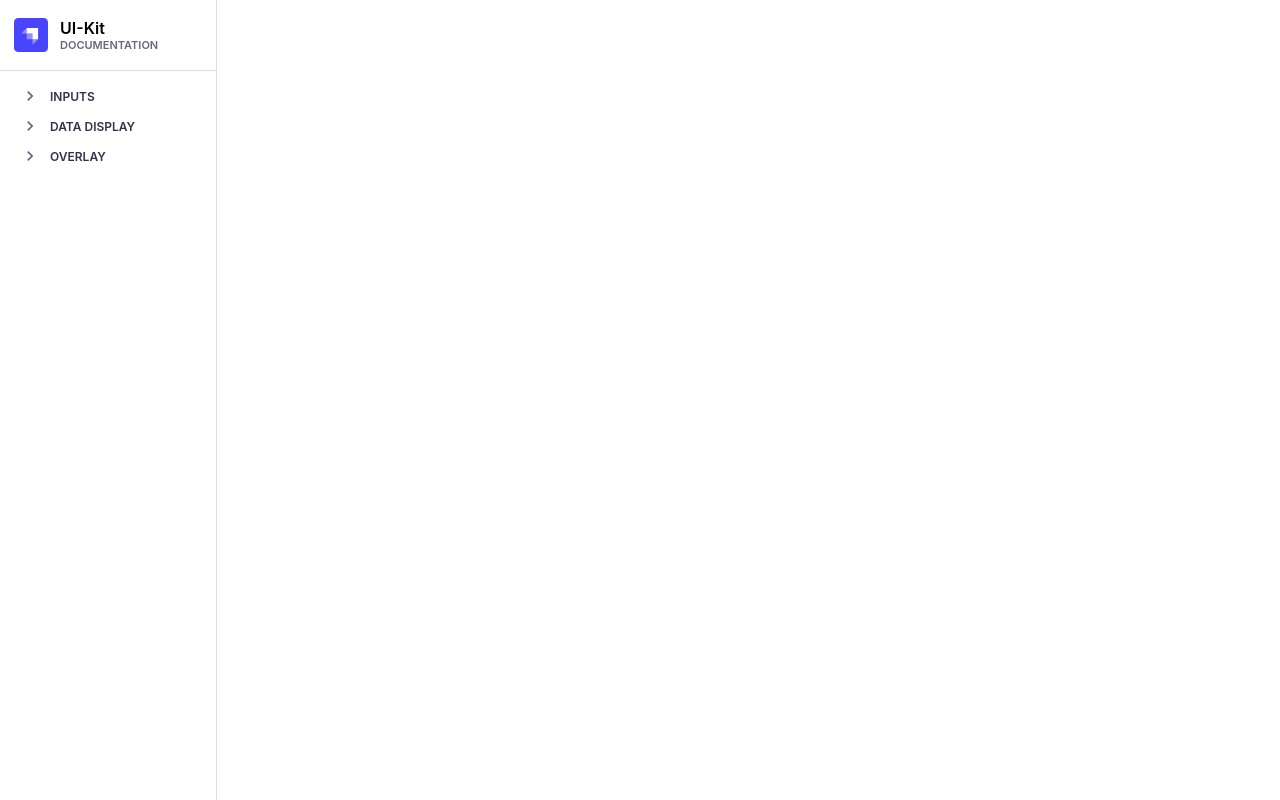
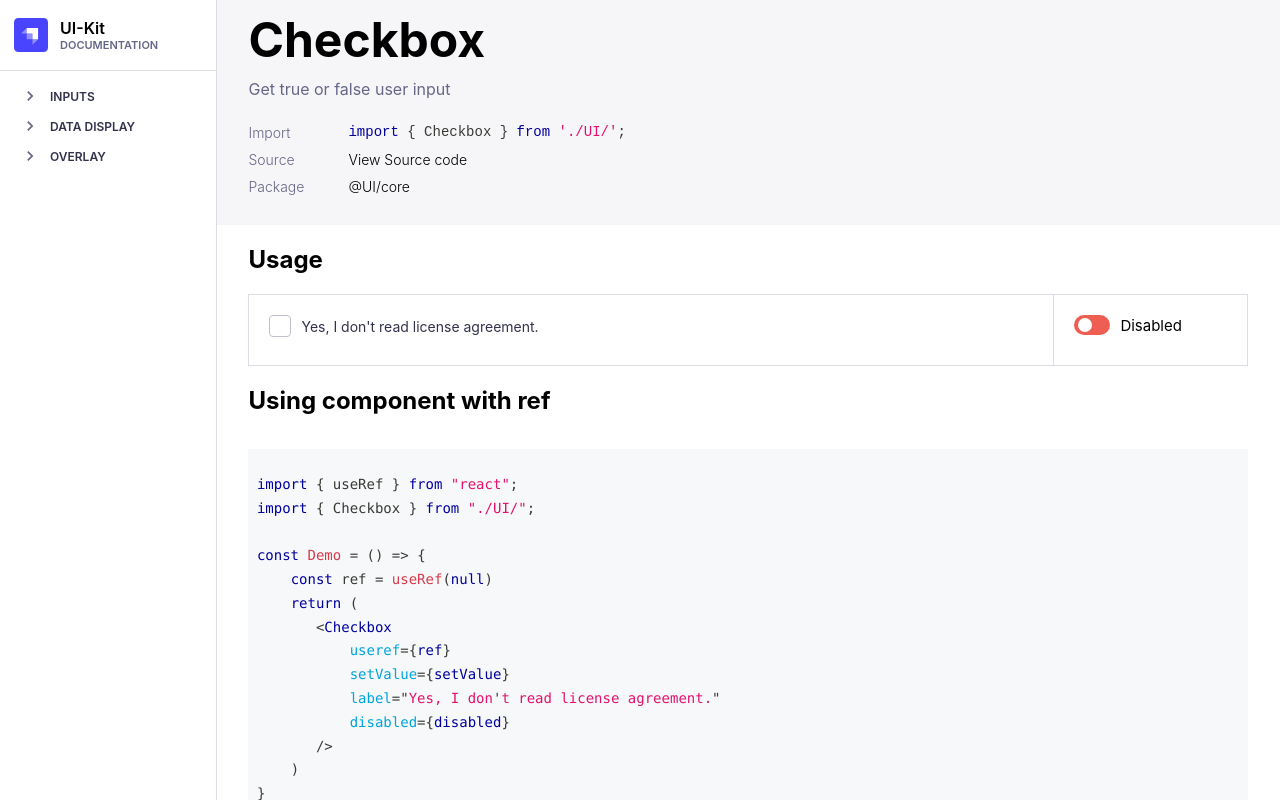
Before and after one commit to shtamtails/Strapi-React-UI-Kit, a React (Create React App) app: page /checkbox in a window 1280 px wide. Built offline with nearby package versions, Linux system fonts and the light colour scheme.

Commit message:
checkbox refactor, checkbox page

```diff
--- a/src/components/App.jsx
+++ b/src/components/App.jsx
@@ -1,5 +1,5 @@
 import "../css/main.css";
-import React, { useEffect, useState } from "react";
+import React, { useEffect, useRef, useState } from "react";
 import { AppShell, Navbar } from "./UI";
 import { NavbarContent } from "./NavbarContent";
 import {
@@ -11,6 +11,7 @@ import {
   NotificationsPage,
   SelectPage,
   ButtonPage,
+  CheckboxPage,
 } from "./Pages";
 import { Routes, Route } from "react-router-dom";
 import { useUniqueId } from "../Hooks";
@@ -76,6 +77,7 @@ const App = () => {
           <Route path="/autocomplete" element={<AutocompletePage />} />
           <Route path="/select" element={<SelectPage />} />
           <Route path="/button" element={<ButtonPage />} />
+          <Route path="/checkbox" element={<CheckboxPage />} />
         </Routes>
       </AppShell>
     </>
--- /dev/null
+++ b/src/components/Pages/UI/Inputs/Checkbox/CheckboxPage.jsx
@@ -0,0 +1,66 @@
+import React, { useRef, useState } from "react";
+import { About, Code, ComponentPreview, Subtitle, Main } from "../../../Template/";
+import { Checkbox, Switch } from "../../../../UI";
+
+export const CheckboxPage = () => {
+  const ref = useRef(null);
+  const handleClick = () => {
+    console.log(ref.current.checked);
+  };
+  const [value, setValue] = useState(false);
+  const [disabled, setDisabled] = useState(false);
+  return (
+    <div className="documentation">
+      <About
+        name="Checkbox"
+        info="Get true or false user input"
+        importCode={`import { Checkbox } from './UI/';`}
+        sourceLink=""
+        packageLink=""
+      />
+      <Main>
+        <Subtitle>Usage</Subtitle>
+        <ComponentPreview
+          component={
+            <>
+              <Checkbox
+                useref={ref}
+                setValue={setValue}
+                label="Yes, I don't read license agreement."
+                disabled={disabled}
+                // onClick={handleClick}
+              />
+            </>
+          }
+          settings={
+            <div className="section">
+              <Switch value={disabled} setValue={setDisabled} />
+              <div className="text">Disabled</div>
+            </div>
+          }
+        />
+        <Subtitle>Using component with ref</Subtitle>
+        <Code>
+          {`
+ import { useRef } from "react";
+ import { Checkbox } from "./UI/";
+
+ const Demo = () => {
+     const ref = useRef(null)
+     return (
+        <Checkbox
+            useref={ref}
+            setValue={setValue}
+            label="Yes, I don't read license agreement."
+            disabled={disabled}
+        />
+     )
+ }
+`}
+        </Code>
+      </Main>
+    </div>
+  );
+};
+
+export default CheckboxPage;
--- a/src/components/Pages/index.js
+++ b/src/components/Pages/index.js
@@ -7,3 +7,4 @@ export { ActionIconPage } from "./UI/Inputs/ActionIcon/ActionIconPage";
 export { AutocompletePage } from "./UI/Inputs/Autocomplete/AutocompletePage";
 export { SelectPage } from "./UI/Inputs/Select/SelectPage";
 export { ButtonPage } from "./UI/Inputs/Button/ButtonPage";
+export { CheckboxPage } from "./UI/Inputs/Checkbox/CheckboxPage";
--- a/src/components/UI/Inputs/Checkbox/Checkbox.jsx
+++ b/src/components/UI/Inputs/Checkbox/Checkbox.jsx
@@ -2,31 +2,18 @@ import React from "react";
 import PropTypes from "prop-types";
 import { CheckboxLabel, CheckboxMain } from "./Components";
 
-export const Checkbox = ({ value, setValue, label, disabled, ...props }) => {
-  const handleCheckboxClick = (e) => {
-    !disabled && setValue(!value);
-  };
-
-  const checkboxStyles = ["checkbox"];
-
-  label && props.labelBg && checkboxStyles.push("checkbox-with-label");
-
+export const Checkbox = ({ label, disabled, onClick, useref }) => {
   return (
-    <div className={checkboxStyles.join(" ")}>
-      <div className="checkbox-container">
-        <CheckboxMain handleCheckboxClick={handleCheckboxClick} disabled={disabled} value={value} />
-        <CheckboxLabel label={label} disabled={disabled} />
-      </div>
+    <div className="checkbox-container">
+      <CheckboxMain ref={useref} disabled={disabled} onClick={onClick} />
+      <CheckboxLabel label={label} disabled={disabled} />
     </div>
   );
 };
 
 Checkbox.propTypes = {
-  value: PropTypes.bool.isRequired,
-  setValue: PropTypes.func.isRequired,
   label: PropTypes.string,
   disabled: PropTypes.bool,
-  labelBg: PropTypes.bool,
 };
 
 export default Checkbox;
--- a/src/components/UI/Inputs/Checkbox/Components/CheckboxMain.jsx
+++ b/src/components/UI/Inputs/Checkbox/Components/CheckboxMain.jsx
@@ -1,16 +1,35 @@
-import React from "react";
-import { Checkmark } from "./Checkmark";
+import React, { useState } from "react";
+import { BsCheckLg } from "react-icons/bs";
 
-export const CheckboxMain = ({ handleCheckboxClick, disabled, value }) => {
+export const CheckboxMain = React.forwardRef(({ disabled, onClick }, ref) => {
   const checkboxMain = ["checkbox"];
+  const checkmarkStyles = ["checkmark"];
   disabled && checkboxMain.push("disabled");
-  value && checkboxMain.push("checked");
+  disabled && checkmarkStyles.push("checkmark-dark");
+  const [checked, setChecked] = useState(false);
+  const handleClick = () => {
+    setChecked(!checked);
+    onClick && onClick();
+  };
 
   return (
-    <div className={checkboxMain.join(" ")} onClick={handleCheckboxClick}>
-      <Checkmark value={value} disabled={disabled} />
-    </div>
+    <>
+      <input
+        ref={ref}
+        type="checkbox"
+        className="checkbox"
+        disabled={disabled}
+        onClick={handleClick}
+      />
+      <span className={checkboxMain.join(" ")}>
+        {checked && (
+          <div className={checkmarkStyles.join(" ")}>
+            <BsCheckLg />
+          </div>
+        )}
+      </span>
+    </>
   );
-};
+});
 
 export default CheckboxMain;
--- a/src/components/UI/Inputs/Checkbox/Components/Checkmark.jsx
+++ /dev/null
@@ -1,11 +0,0 @@
-import React from "react";
-import { BsCheckLg } from "react-icons/bs";
-
-export const Checkmark = ({ value, disabled }) => {
-  const checkmarkStyles = ["checkmark"];
-  disabled && checkmarkStyles.push("checkmark-dark");
-
-  return <>{value && <div className={checkmarkStyles.join(" ")}>{value && <BsCheckLg />}</div>}</>;
-};
-
-export default Checkmark;
--- a/src/components/UI/Inputs/Checkbox/Components/index.js
+++ b/src/components/UI/Inputs/Checkbox/Components/index.js
@@ -1,3 +1,2 @@
-export { Checkmark } from "./Checkmark";
 export { CheckboxLabel } from "./CheckboxLabel";
 export { CheckboxMain } from "./CheckboxMain";
--- a/src/components/UI/Inputs/PasswordInput/PasswordInput.jsx
+++ b/src/components/UI/Inputs/PasswordInput/PasswordInput.jsx
@@ -18,6 +18,7 @@ export const PasswordInput = React.forwardRef(({ ...props }, ref) => {
       <InputLabel label={props.label} required={props.required} />
       <InputMain loading={props.loading} icon={props.sideIcon}>
         <input
+          ref={ref}
           className={styles.join(" ")}
           required={props.required}
           disabled={props.disabled || props.loading}
--- a/src/components/UI/Inputs/Select/_select.scss
+++ b/src/components/UI/Inputs/Select/_select.scss
@@ -3,6 +3,8 @@
   align-items: center;
   width: 100%;
   .select-input {
+    box-sizing: border-box;
+
     font-family: -apple-system, BlinkMacSystemFont, "Segoe UI", Roboto, Oxygen, Ubuntu, Cantarell,
       "Open Sans", "Helvetica Neue", sans-serif;
     height: 28px;
--- a/src/css/main.css
+++ b/src/css/main.css
@@ -612,6 +612,24 @@
           align-items: center;
 }
 
+.checkbox-container input {
+  position: absolute;
+  opacity: 0;
+  cursor: pointer;
+  height: 0;
+  width: 0;
+}
+
+.checkbox-container input:checked ~ .checkbox {
+  background-color: #4945ff;
+}
+
+.checkbox-container input:checked ~ .checkbox::after {
+  display: -webkit-box;
+  display: -ms-flexbox;
+  display: flex;
+}
+
 .checkbox-container .checkbox {
   cursor: pointer;
   background-color: #fff;
@@ -619,10 +637,6 @@
   height: 20px;
   border-radius: 4px;
   border: 1px solid #c0c0cf;
-}
-
-.checkbox-container .checked {
-  background-color: #4945ff;
 }
 
 .checkbox-container .checkmark {
@@ -856,6 +870,8 @@ textarea[type="text"]:disabled::placeholder {
 }
 
 .select-container .select-input {
+  -webkit-box-sizing: border-box;
+          box-sizing: border-box;
   font-family: -apple-system, BlinkMacSystemFont, "Segoe UI", Roboto, Oxygen, Ubuntu, Cantarell, "Open Sans", "Helvetica Neue", sans-serif;
   height: 28px;
   border-radius: 4px;
```
Also changed, not shown: src/components/UI/Inputs/Checkbox/_checkbox.scss (+13 -6 lines).
